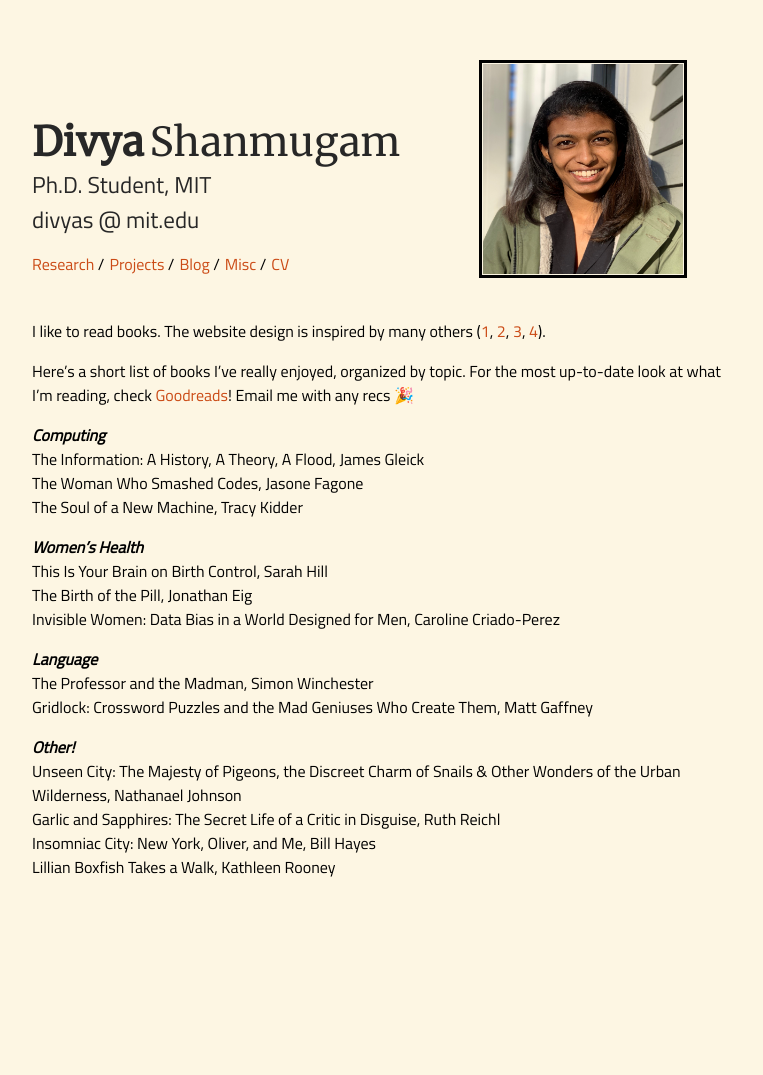
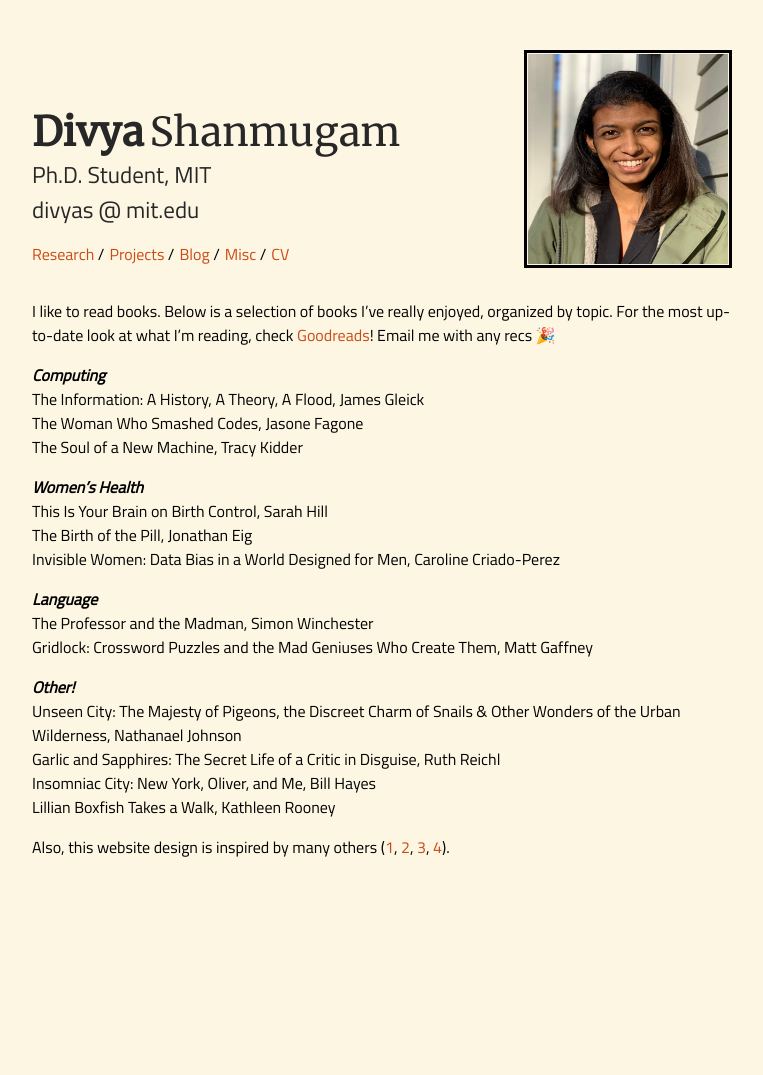
Before and after one commit to dmshanmugam/dmshanmugam.github.io, a Jekyll site: the page built from misc.md, in a window 1280 px wide. Shown: the whole page, without its empty margins (258-1021 px from the left). Built offline with Jekyll 4.4.1, drawn with Linux system fonts in a browser that asks for light colours; before the commit the page ends 950 px from its top, so only the background shows below that.

Commit message:
adding buffer + updating misc and pubcs

```diff
--- a/_layouts/default.html
+++ b/_layouts/default.html
@@ -103,7 +103,7 @@
                         {% endfor %}
                     </ul>
             </div>
-            <div class="container navbar-photo stack-on-small">
+            <div id="navbar-photo" class="container navbar-photo stack-on-small">
                 <img id="author-picture" class="pull-left stack-on-small", src="/assets/profile.png">
             </div>
         </div>
--- a/_sass/_style.scss
+++ b/_sass/_style.scss
@@ -99,6 +99,11 @@
     margin-left: 0px;
 }
 
+#navbar-photo {
+    margin-right: 0px;
+    padding: 0px;
+}
+
 .navbar {
     padding: 50px 0 15px 0;
     align-items: center;
@@ -151,13 +156,16 @@
     min-height: 100%;
 }
 
-/* Institute Image */
+.content {
+    padding-bottom: 200px;
+}
 
-#ins-logo {
-	margin: auto;
-	display: block;
-	max-height: 100px;
-	text-align: center;
+.footer {
+    position: fixed;
+    bottom: 0;
+    width: 100%;
+    background-color: #f0f0f0; /* Adjust as needed */
+    padding: 100px;
 }
 
 /* Mobile */
@@ -294,6 +302,10 @@
         align-items: center;
     }
 
+    #navbar-photo {
+        margin: auto;
+    }
+
     .navbar-text {
         // width: 100%;
         display: block;
@@ -366,9 +378,6 @@
 		margin: 0;
 	}
 
-    body {
-        padding-bottom: 200px;
-    }
 
     #navbar-text {
         margin: auto;
--- a/misc.md
+++ b/misc.md
@@ -2,9 +2,7 @@
 layout: default
 ---
 
-I like to read books. The website design is inspired by many others ([1](https://github.com/ankitsultana/researcher), [2](https://josejg.com), [3](https://nadia.xyz), [4](www.harinisuresh.com)).
-
-Here's a short list of books I've really enjoyed, organized by topic. For the most up-to-date look at what I'm reading, check [Goodreads](https://www.goodreads.com/user/show/76521824-divya-shanmugam)! Email me with any recs 🎉
+I like to read books. Below is a selection of books I've really enjoyed, organized by topic. For the most up-to-date look at what I'm reading, check [Goodreads](https://www.goodreads.com/user/show/76521824-divya-shanmugam)! Email me with any recs 🎉
 
 ***Computing*** \\
 The Information: A History, A Theory, A Flood, James Gleick \\
@@ -25,3 +23,5 @@
 Garlic and Sapphires: The Secret Life of a Critic in Disguise, Ruth Reichl \\
 Insomniac City: New York, Oliver, and Me, Bill Hayes \\
 Lillian Boxfish Takes a Walk, Kathleen Rooney
+
+Also, this website design is inspired by many others ([1](https://github.com/ankitsultana/researcher), [2](https://josejg.com), [3](https://nadia.xyz), [4](www.harinisuresh.com)).
```
Also changed, not shown: publications.md (+6 -5 lines).
